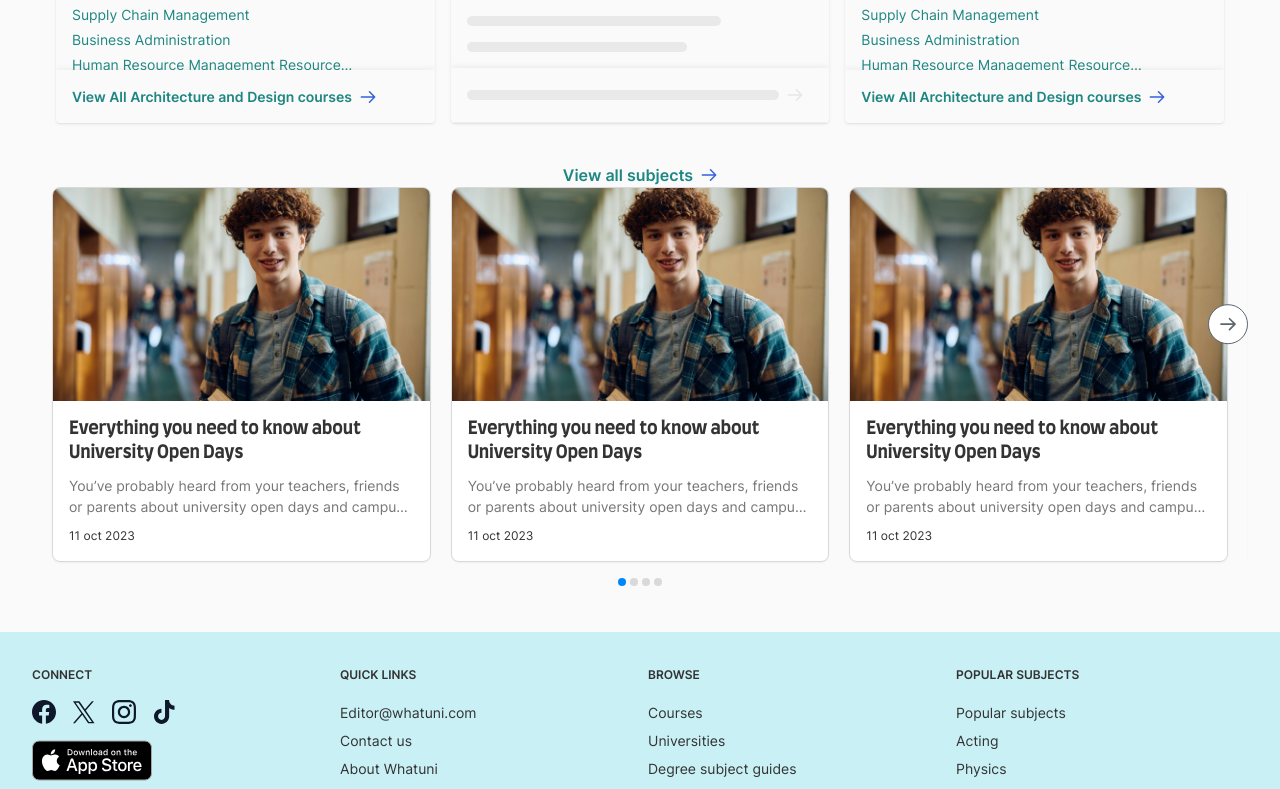
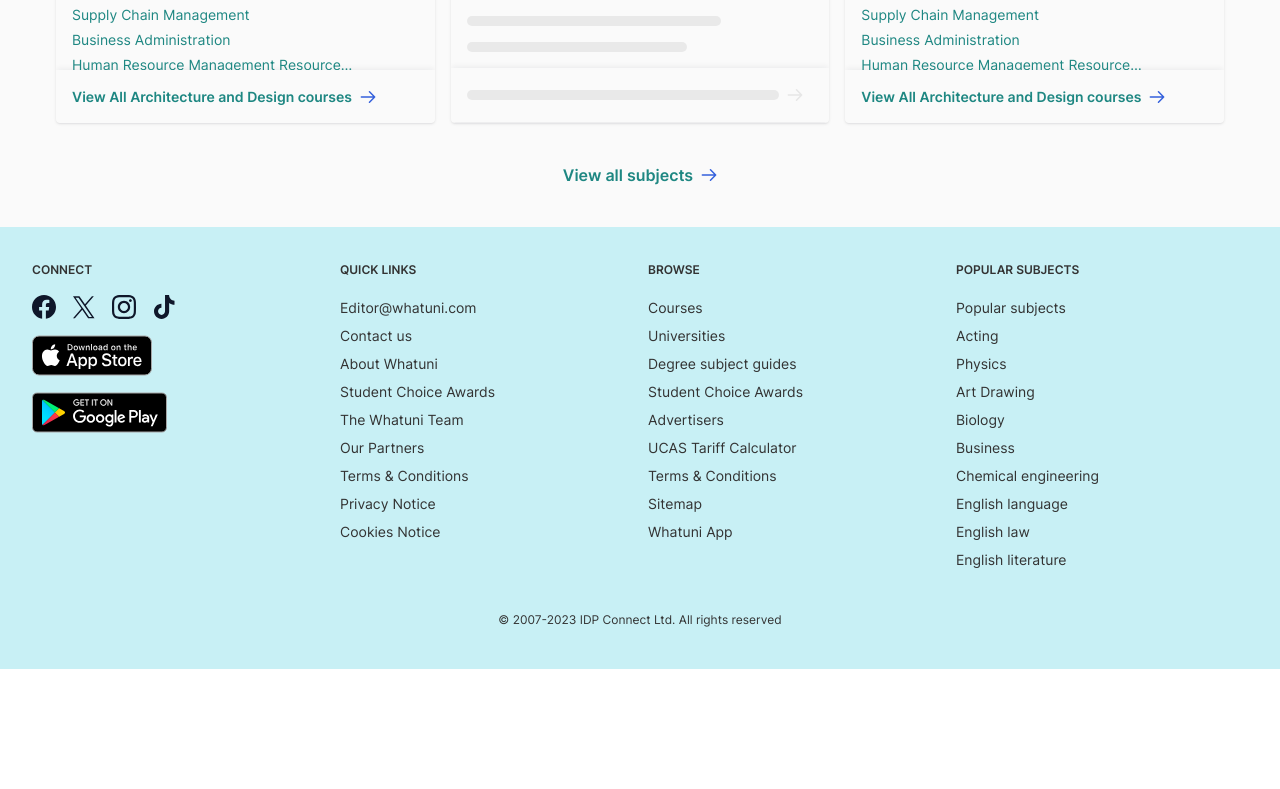
Before and after one commit to prem-idp/whatuni-site-ux, a Next.js app: page /findacourse in a window 1280 px wide. Shown: the part 1709-2498 px from the top of the page. After the commit the page ends 2378 px from the top, so only its background shows below. Built offline with nearby package versions, Linux system fonts and the light colour scheme; a web font is replaced by a local one.

Commit message:
findacourse changes moved
findacourse changes moved

```diff
--- a/src/app/findacourse/page.tsx
+++ b/src/app/findacourse/page.tsx
@@ -3,11 +3,7 @@ import AdviceCourseSlider from "@/app/components/slider/advicecourseslidercompon
 import React from "react";
 import Subjectareas from "./components/subjectareas";
 
-interface AdviceCourseSliderProps {
-  categoryTag: boolean;
-}
-
-const Findcourse: React.FC<AdviceCourseSliderProps> = ({ categoryTag }) => {
+const Findcourse = () => {
 
   return (
     <>
@@ -37,7 +33,7 @@ const Findcourse: React.FC<AdviceCourseSliderProps> = ({ categoryTag }) => {
               </div>
             </div>
             <Subjectareas />
-            <AdviceCourseSlider categoryTag={false} />
+            {/* <AdviceCourseSlider categoryTag={false} /> */}
           </div>
         </div>
       </div>
```
